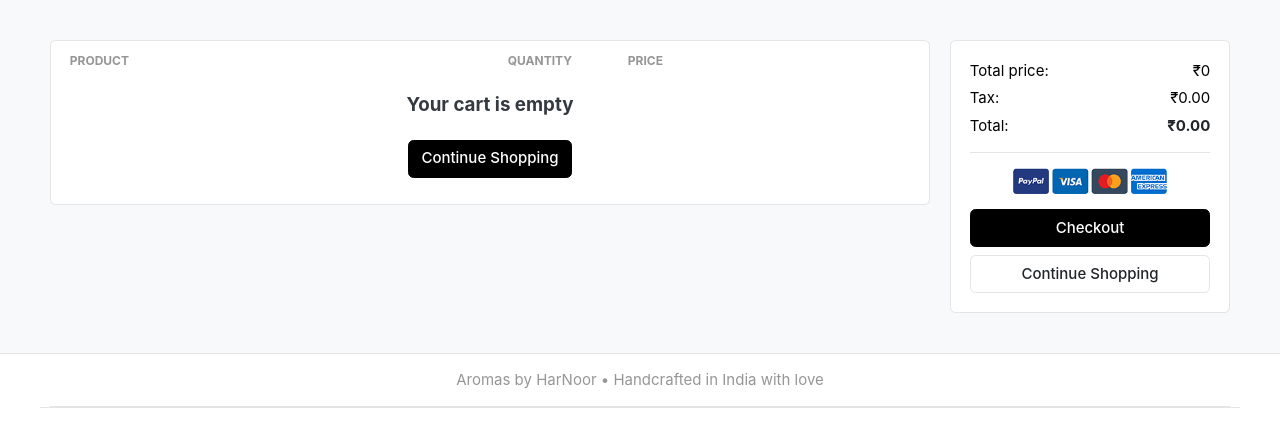
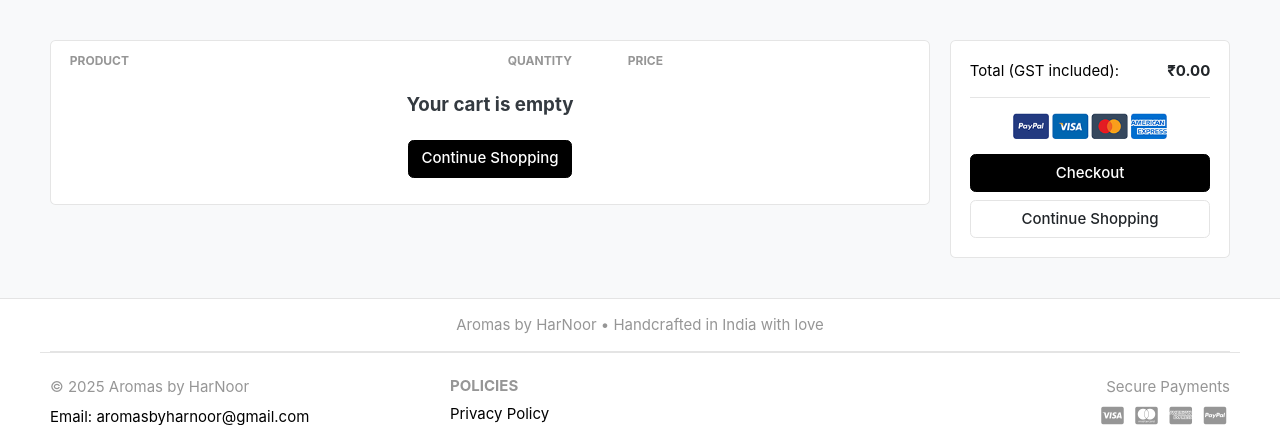
Before and after one commit to BharatGaytri04/aromas, a Django app: page /cart/ in a window 1280 px wide. Shown: the part 94-519 px from the top of the page. Run offline with Django 5.2, Linux system fonts and the light colour scheme; data that the repository does not hold is empty; some libraries are stand-ins or nearby versions; some web fonts are replaced.

Commit message:
Update GST calculation: GST now included in product prices

```diff
--- a/cart/views.py
+++ b/cart/views.py
@@ -132,11 +132,9 @@ def cart(request):
             item_total = cart_item.product.price * cart_item.quantity
             total += item_total
             quantity += cart_item.quantity
-            # Calculate tax based on product-specific GST percentage
-            gst_percentage = float(cart_item.product.gst_percentage)
-            tax += (item_total * gst_percentage) / 100
+            # GST is already included in product price
 
-        grand_total = total + tax
+        grand_total = total
 
         # Show message if items were removed
         if items_to_remove:
@@ -224,11 +222,9 @@ def checkout(request):
             item_total = cart_item.product.price * cart_item.quantity
             total += item_total
             quantity += cart_item.quantity
-            # Calculate tax based on product-specific GST percentage
-            gst_percentage = float(cart_item.product.gst_percentage)
-            tax += (item_total * gst_percentage) / 100
+            # GST is already included in product price
 
-        grand_total = total + tax
+        grand_total = total
 
     except Cart.DoesNotExist:
         messages.warning(request, 'Your cart is empty. Please add items to your cart before checkout.')
@@ -283,8 +279,8 @@ def checkout(request):
                 except:
                     pass
 
-            # Recalculate with discount (Subtotal - Discount + Tax)
-            final_total = total - discount + tax
+            # Recalculate with discount (Subtotal - Discount, GST already included)
+            final_total = total - discount
 
             # ============================================================
             # STEP 6: A Payment Record is Created
@@ -340,7 +336,7 @@ def checkout(request):
                 pincode=pincode,
                 order_note=form.cleaned_data.get('order_note', ''),
                 order_total=total,
-                tax=tax,
+                tax=0,  # GST is already included in product prices
                 discount=discount,
                 final_total=final_total,
                 status='New',
--- a/templates/orders/order_success.html
+++ b/templates/orders/order_success.html
@@ -21,12 +21,11 @@
 					<h5 class="mb-3"><i class="fas fa-receipt me-2"></i>Order Details</h5>
 					<p class="mb-2"><strong>Order Number:</strong> <span class="badge badge-primary">{{ order.order_number }}</span></p>
 					<p class="mb-2"><strong>Order Date:</strong> {{ order.created_at|date:"F d, Y g:i A" }}</p>
+					{% if order.discount > 0 %}
 					<p class="mb-2"><strong>Subtotal:</strong> ₹{{ order.order_total|floatformat:2 }}</p>
-					{% if order.discount > 0 %}
 					<p class="mb-2"><strong>Discount:</strong> -₹{{ order.discount|floatformat:2 }}</p>
 					{% endif %}
-					<p class="mb-2"><strong>Tax:</strong> ₹{{ order.tax|floatformat:2 }}</p>
-					<p class="mb-2"><strong class="h5">Total Amount:</strong> <span class="h5 text-primary">₹{{ order.final_total|floatformat:2 }}</span></p>
+					<p class="mb-2"><strong class="h5">Total Amount (GST included):</strong> <span class="h5 text-primary">₹{{ order.final_total|floatformat:2 }}</span></p>
 					<p class="mb-0"><strong>Payment Method:</strong> {{ order.payment.get_payment_method_display }}</p>
 				</div>
 
--- a/templates/store/cart.html
+++ b/templates/store/cart.html
@@ -82,15 +82,7 @@
 		<div class="card">
 			<div class="card-body">
 				<dl class="dlist-align">
-					<dt>Total price:</dt>
-					<dd class="text-right">₹{{ total }}</dd>
-				</dl>
-				<dl class="dlist-align">
-					<dt>Tax:</dt>
-					<dd class="text-right"> ₹{{ tax|floatformat:2 }}</dd>
-				</dl>
-				<dl class="dlist-align">
-					<dt>Total:</dt>
+					<dt>Total (GST included):</dt>
 					<dd class="text-right text-dark b"><strong>₹{{ grand_total|floatformat:2 }}</strong></dd>
 				</dl>
 				<hr>
```
Also changed, not shown: orders/utils.py (+4 -6 lines), templates/orders/invoice_pdf.html (+2 -6 lines), templates/orders/order_detail.html (+2 -6 lines), templates/seller/order_detail.html (+2 -6 lines), templates/store/checkout.html (+1 -9 lines).
